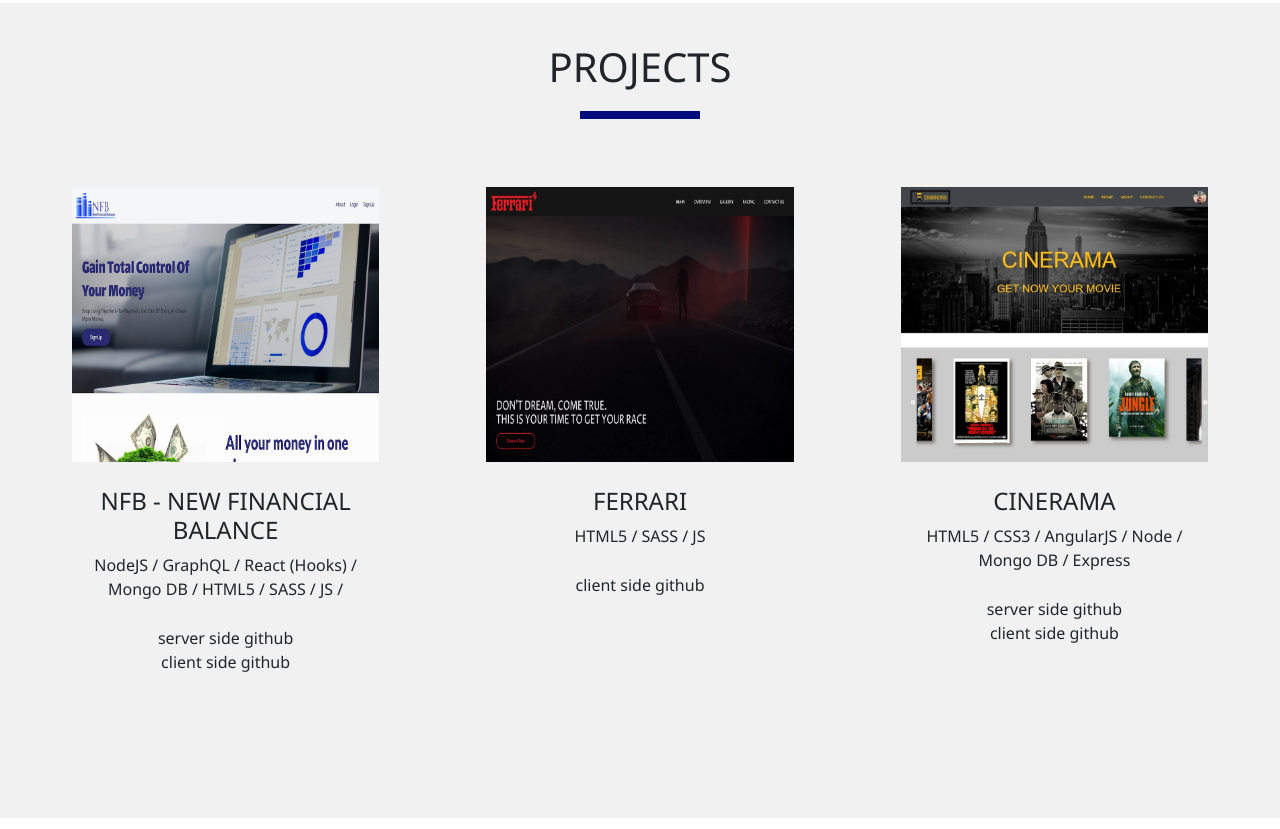
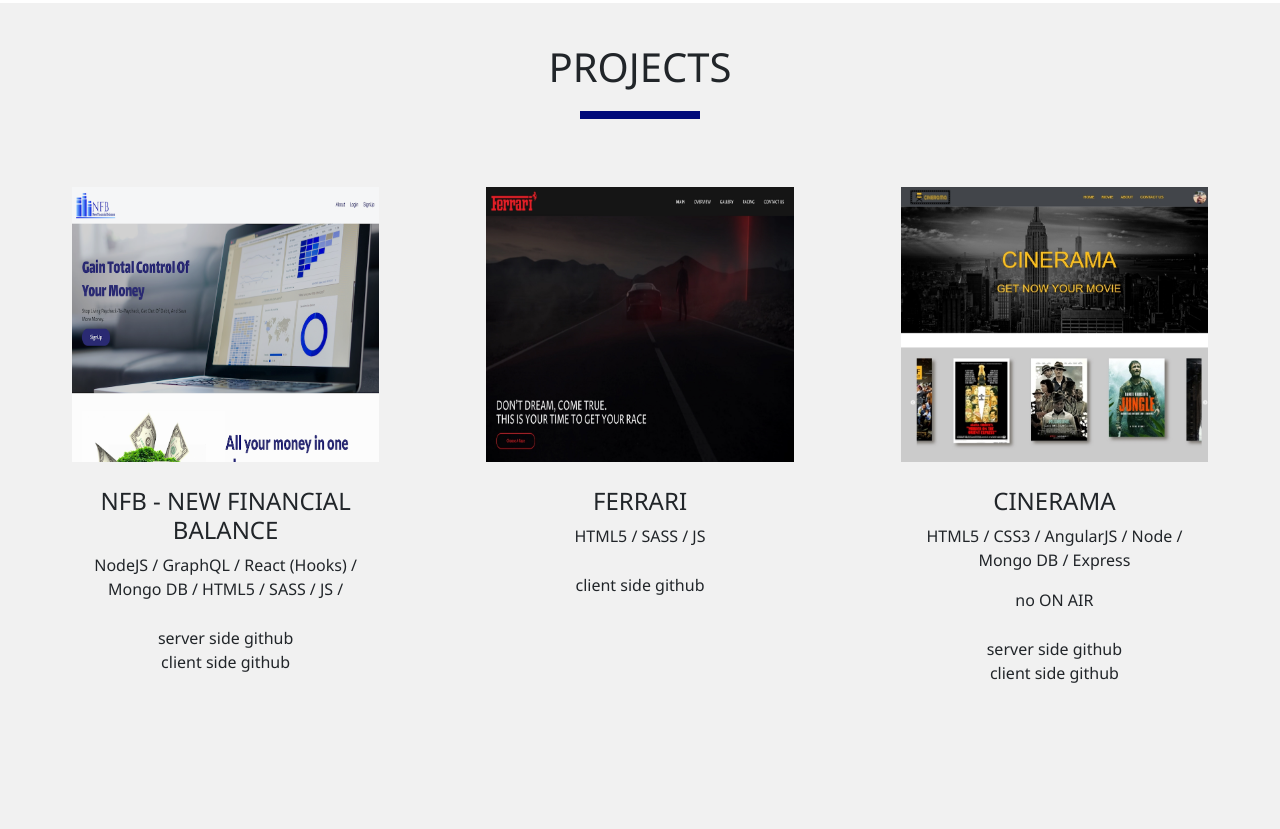
Before and after one commit to uriel87/uchechique, a website: page index.html in a window 1280 px wide. Shown: the part 2384-3213 px from the top of the page. Drawn offline with nearby package versions, Linux system fonts and the light colour scheme.

```diff
--- a/index.html
+++ b/index.html
@@ -130,6 +130,7 @@
                 <div class="project-details">
                     <h4>cinerama</h4>
                     <p>HTML5 / CSS3 / AngularJS / Node / Mongo DB / Express</p>
+                    <p>no ON AIR</p>
                 </div>
                 <div class="github-links">
                     <ul>
```
